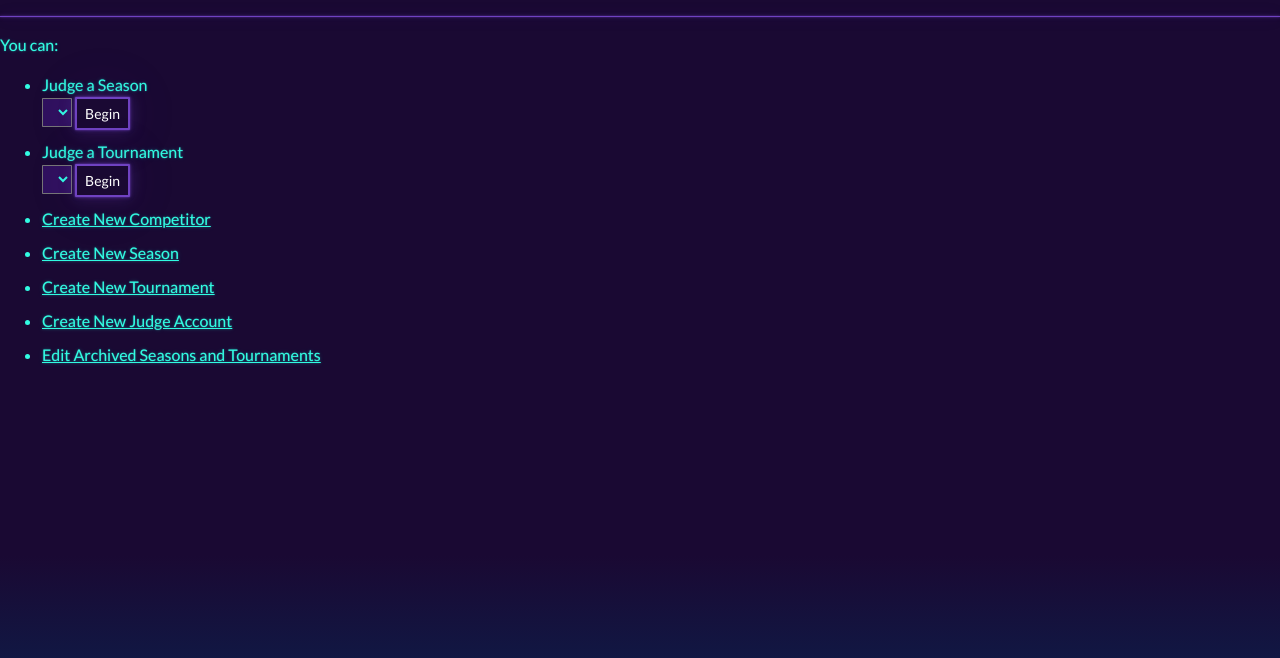
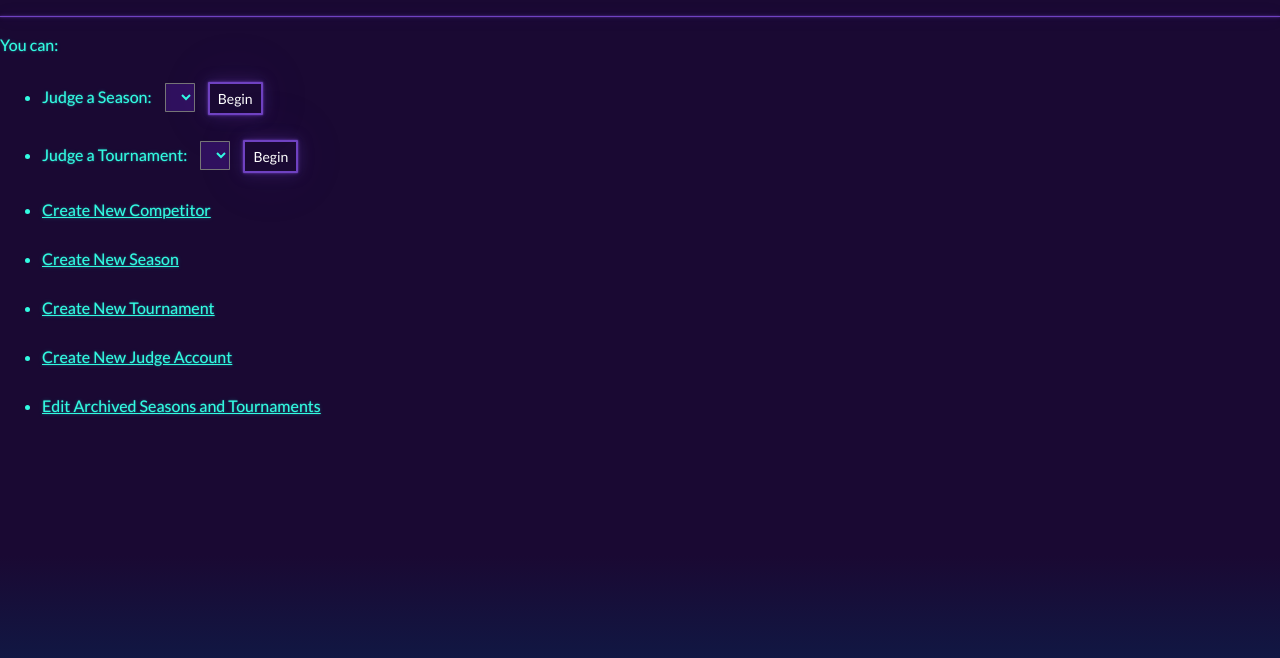
Before and after one commit to tkdgolden/Axe, a Flask app: page / in a window 1280 px wide. Shown: the part 84-742 px from the top of the page. Run offline with Flask 2, Linux system fonts and the light colour scheme; the visitor is signed in with stand-in values (Sample User, id 1); data that the repository does not hold is empty; some libraries are stand-ins or nearby versions.

Commit message:
margin on li elements and around select

```diff
--- a/static/css/global.css
+++ b/static/css/global.css
@@ -156,3 +156,12 @@ li {
     border-width: 1px;
     border-color: #007fce;
 }
+
+#season, #tournament {
+    margin-left: 10px;
+    margin-right: 10px;
+}
+
+.judge-home li {
+    margin-top: 25px;
+}
--- a/templates/judgehome.html
+++ b/templates/judgehome.html
@@ -5,10 +5,11 @@
 
     <p>You can:</p>
 
-    <ul>
+    <ul class="judge-home">
         <!--Drop down menu of available seasons-->
-        <li>Judge a Season
+        <li>
             <form action="/seasonview" method="get">
+                <label for="season">Judge a Season: </label>
                 <select name="season" class="form-select-sm" id="season">
                     {% for x in seasons %}
                         <option value="{{ x['season_id'] }}">{{ x["season"].capitalize() }} {{ x["yearof"] }}</option>
@@ -19,8 +20,9 @@
         </li>
 
         <!--Drop down menu of available tournaments-->
-        <li>Judge a Tournament
+        <li>
             <form action="/tournamentview" method="get">
+                <label for="tournament">Judge a Tournament: </label>
                 <select name="tournament" class="form-select-sm" id="tournament">
                     {% for y in tournaments %}
                         <option value="{{ y['tournament_id'] }}">{{ y["tournament_name"].title() }} {{ y["discipline"].capitalize() }} Tournament on {{ y["tournament_date"].strftime('%m-%d-%Y') }}</option>
```
